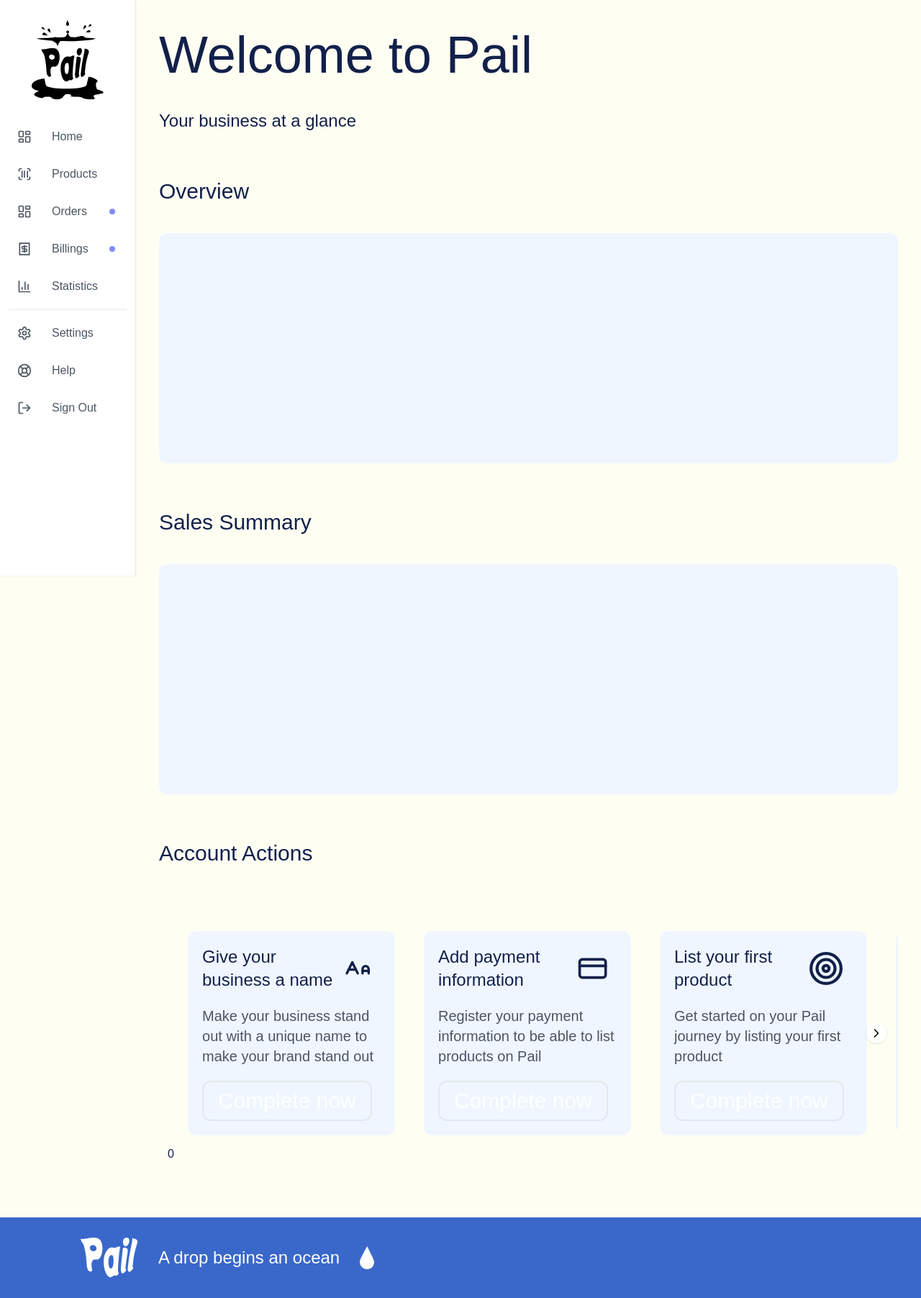
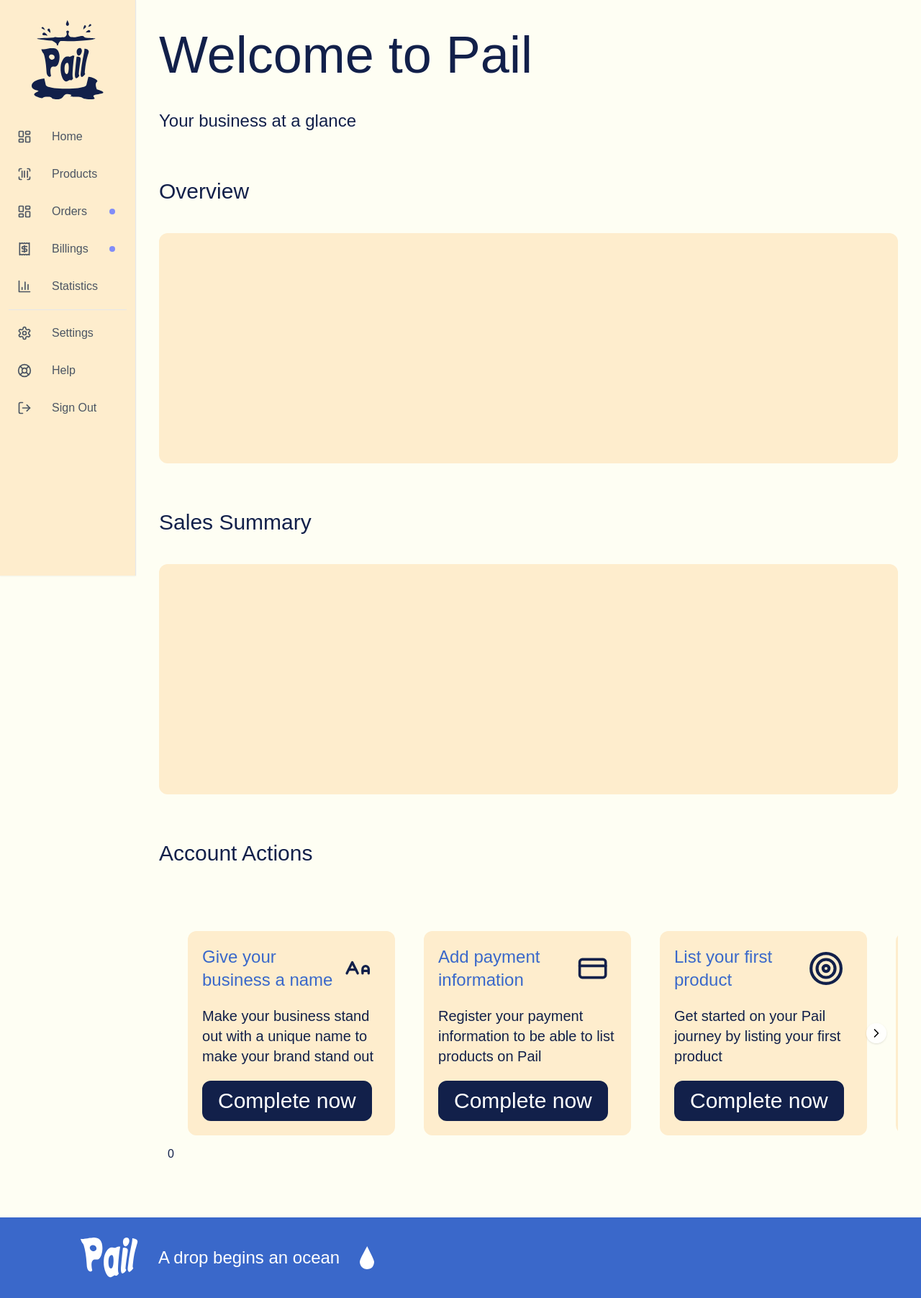
Before and after one commit to danielstraining/Pail-Prototype, a Next.js app: page /dashboard in a window 1280 px wide. Shown: the whole page at 72% size. Built offline with nearby package versions, Linux system fonts and the light colour scheme; no server answers; sample sign-in values are in the browser's storage; a web font is replaced by a local one.

Commit message:
Styled most of the dashboard pages

```diff
--- a/components/AcountActions.jsx
+++ b/components/AcountActions.jsx
@@ -7,7 +7,7 @@
 
     return (
         <section className="w-full my-16">
-            <h2 className="text-3xl font-palanquin my-10">Account Actions</h2>
+            <h2 className="text-3xl my-10">Account Actions</h2>
             <div className="w-full">
                 <Carousel>
                     <AccountActionsCard
@@ -82,16 +82,16 @@
 
 export function AccountActionsCard({ title, description, icon, onClickFunction }){
     return (
-        <li className="w-72 p-5 my-5 bg-blue-50 rounded-xl font-palanquin mr-10">
+        <li className="w-72 p-5 my-5 bg-pail_tan rounded-xl mr-10">
             <div className="flex justify-between items-center mb-5 pr-3">
-                <h1 className="text-2xl">{title}</h1>
+                <h1 className="text-pail_blue text-2xl">{title}</h1>
                 {icon}
             </div>
-            <p className="mb-5 text-xl text-gray-600">{description}</p>
+            <p className="mb-5 text-xl text-pail_navy">{description}</p>
             <button
                 type="button"
                 onClick = {onClickFunction}
-                className="black_btn cursor-pointer">
+                className="black_btn bg-pail_navy border-pail_navy cursor-pointer">
                 Complete now
             </button>
         </li>
--- a/components/DashboardModules.jsx
+++ b/components/DashboardModules.jsx
@@ -5,7 +5,7 @@
     return (
         <section className="my-16">
             <h2 className="text-3xl my-10">Your listings</h2>
-            <div className="w-full flex justify-center bg-blue-50 rounded-xl my-10 p-5">
+            <div className="w-full flex justify-center bg-pail_tan rounded-xl my-10 p-5">
                 {children?.length === 0 &&
                     <div className="relative flex flex-col w-full items-center my-10">
                         <h1 className="text-3xl mb-10">You have no products listed yet!</h1>
@@ -13,11 +13,11 @@
                         <button
                             type="button"
                             onClick={() => { setPage('createListing') }}
-                            className="black_btn z-10">
+                            className="black_btn bg-pail_navy border-pail_navy z-10">
                             <Plus size={50} />
                         </button>
                         <Image
-                            src="/assets/images/splash2.svg"
+                            src="/assets/images/ColouredSplash2.svg"
                             alt="Splash graphic"
                             width={0}
                             height={0}
@@ -33,7 +33,7 @@
     return (
         <section className="my-16">
             <h2 className="text-3xl my-10">Overview</h2>
-            <div className="w-full h-80 bg-blue-50 rounded-xl my-10"></div>
+            <div className="w-full h-80 bg-pail_tan rounded-xl my-10"></div>
         </section>
     )
 }
@@ -42,7 +42,7 @@
     return (
         <section className="my-16">
             <h2 className="text-3xl my-10">Overview</h2>
-            <div className="w-full h-80 bg-blue-50 rounded-xl my-10"></div>
+            <div className="w-full h-80 bg-pail_tan rounded-xl my-10"></div>
         </section>
     )
 }
@@ -51,7 +51,7 @@
     return (
         <section className="my-16">
             <h2 className="text-3xl my-10">Overview</h2>
-            <div className="w-full h-80 bg-blue-50 rounded-xl my-10"></div>
+            <div className="w-full h-80 bg-pail_tan rounded-xl my-10"></div>
         </section>
     )
 }
@@ -60,7 +60,7 @@
     return (
         <section className="my-16">
             <h2 className="text-3xl my-10">Overview</h2>
-            <div className="w-full h-80 bg-blue-50 rounded-xl my-10"></div>
+            <div className="w-full h-80 bg-pail_tan rounded-xl my-10"></div>
         </section>
     )
 }
@@ -69,7 +69,7 @@
     return (
         <section className="my-16">
             <h2 className="text-3xl my-10">Sales Summary</h2>
-            <div className="w-full h-80 bg-blue-50 rounded-xl my-10"></div>
+            <div className="w-full h-80 bg-pail_tan rounded-xl my-10"></div>
         </section>
     )
 }
--- a/components/SideBar.jsx
+++ b/components/SideBar.jsx
@@ -7,11 +7,11 @@
 
     return (
         <aside className="h-screen w-fit sticky top-0 left-0 z-30">
-            <nav className="h-full flex flex-col bg-white border-r shadow-sm">
+            <nav className="h-full flex flex-col bg-pail_tan border-r shadow-sm">
                 <div className="p-4 pb-2 my-3 flex justify-center items-center">
                     <Link href="/dashboard">
                         <Image
-                            src="/assets/images/logo.svg"
+                            src="/assets/images/PailLogo_Navy.svg"
                             alt="Pail Logo"
                             width={100}
                             height={100}
```
